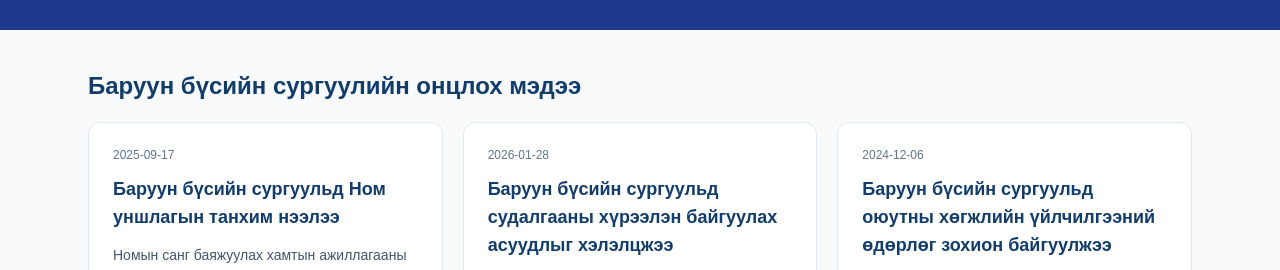
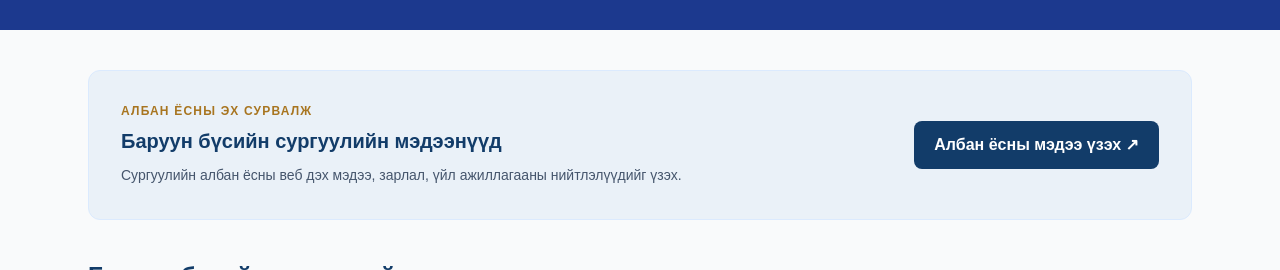
Before and after one commit to amarbatdelgermaa-cell/university-one, a Next.js app: page /news in a window 1280 px wide. Shown: the part 411-681 px from the top of the page. Built offline with nearby package versions, Linux system fonts and the light colour scheme; no server answers.

Commit message:
Link Western Regional School official news source from news page

```diff
--- a/app/news/page.tsx
+++ b/app/news/page.tsx
@@ -76,6 +76,15 @@ async function NewsContent({ searchParams }: Props) {
 
       <div className="mx-auto max-w-6xl px-6 py-10">
 
+        {/* Баруун бүсийн сургуулийн албан ёсны мэдээний эх сурвалж */}
+        <section className="mb-10 flex flex-col gap-5 rounded-xl border border-blue-100 bg-[#EAF1F8] p-6 sm:flex-row sm:items-center sm:justify-between sm:p-8">
+          <div>
+            <p className="text-xs font-bold tracking-widest text-[#A87520]">АЛБАН ЁСНЫ ЭХ СУРВАЛЖ</p>
+            <h2 className="mt-2 text-xl font-bold text-[#123C69]">Баруун бүсийн сургуулийн мэдээнүүд</h2>
+            <p className="mt-2 max-w-xl text-sm leading-6 text-slate-600">Сургуулийн албан ёсны веб дэх мэдээ, зарлал, үйл ажиллагааны нийтлэлүүдийг үзэх.</p>
+          </div>
+          <a href="http://khovd.num.edu.mn:5000/news" target="_blank" rel="noopener noreferrer" className="inline-flex shrink-0 items-center justify-center rounded-lg bg-[#123C69] px-5 py-3 font-semibold text-white transition hover:bg-[#1C5C98]">Албан ёсны мэдээ үзэх ↗</a>
+        </section>
         {/* МУИС-ийн албан ёсны сайтаас баталгаажсан нийтлэлүүд */}
         <section className="mb-12">
           <h2 className="mb-5 text-2xl font-bold text-[#123C69]">Баруун бүсийн сургуулийн онцлох мэдээ</h2>
```
